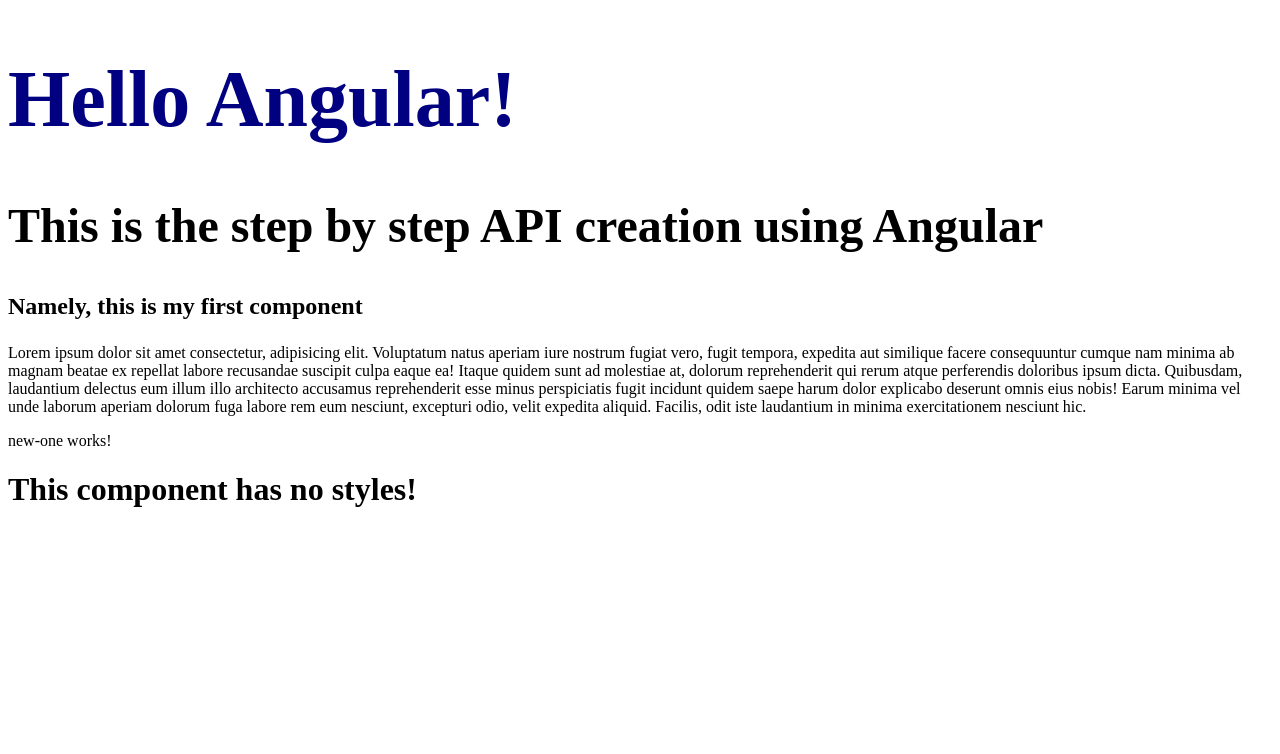
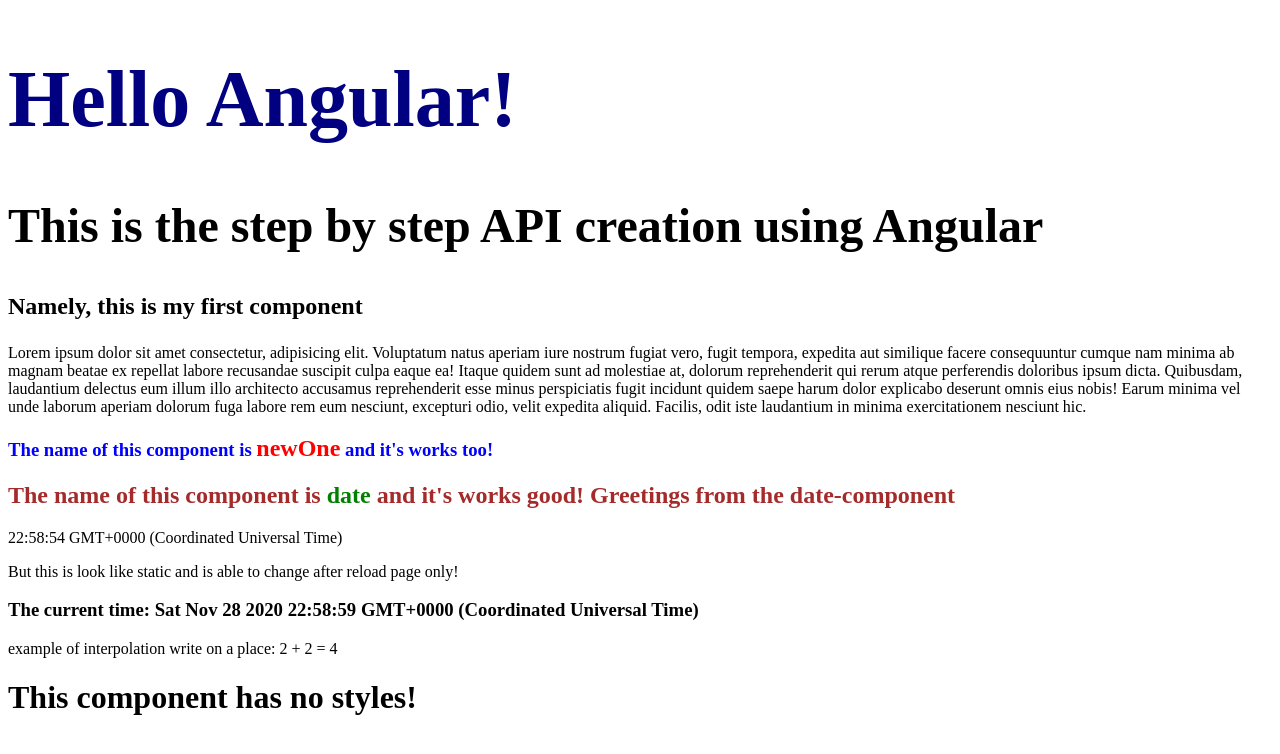
Before and after one commit to VolodymyrSSS/ANGULAR-training, an Angular app in the folder app-steps/: page / in a window 1280 px wide. Shown: the top 754 px of the page. Built offline with nearby package versions, Linux system fonts and the light colour scheme.

Commit message:
data binding, interpolation

```diff
--- a/app-steps/src/app/app.component.html
+++ b/app-steps/src/app/app.component.html
@@ -7,3 +7,5 @@
 <p>Lorem ipsum dolor sit amet consectetur, adipisicing elit. Voluptatum natus aperiam iure nostrum fugiat vero, fugit tempora, expedita aut similique facere consequuntur cumque nam minima ab magnam beatae ex repellat labore recusandae suscipit culpa eaque ea! Itaque quidem sunt ad molestiae at, dolorum reprehenderit qui rerum atque perferendis doloribus ipsum dicta. Quibusdam, laudantium delectus eum illum illo architecto accusamus reprehenderit esse minus perspiciatis fugit incidunt quidem saepe harum dolor explicabo deserunt omnis eius nobis! Earum minima vel unde laborum aperiam dolorum fuga labore rem eum nesciunt, excepturi odio, velit expedita aliquid. Facilis, odit iste laudantium in minima exercitationem nesciunt hic.</p>
 
 <app-new-one></app-new-one>
+
+<app-date></app-date>
--- a/app-steps/src/app/app.module.ts
+++ b/app-steps/src/app/app.module.ts
@@ -3,11 +3,13 @@
 
 import { AppComponent } from './app.component';
 import { NewOneComponent } from './new-one/new-one.component';
+import { DateComponent } from './date/date.component';
 
 @NgModule({
   declarations: [
     AppComponent,
     NewOneComponent,
+    DateComponent,
   ],
   imports: [
     BrowserModule
--- /dev/null
+++ b/app-steps/src/app/date/date.component.html
@@ -0,0 +1,10 @@
+<h2>The name of this component is <span class="date">date</span> and it's works good!
+{{ message2 }}
+</h2>
+{{ message3 }}
+<p></p>
+But this is look like static and is able to change after reload page only!
+<div>
+  <h3>The current time: {{ message1 }} {{ message4 }}</h3>
+  <p>example of interpolation write on a place: 2 + 2 = {{ 2 + 2}}</p>
+</div>
--- /dev/null
+++ b/app-steps/src/app/date/date.component.scss
@@ -0,0 +1,7 @@
+h2 {
+  color: #a52a2a;
+
+  .date {
+    color: #008000;
+  }
+}
--- /dev/null
+++ b/app-steps/src/app/date/date.component.ts
@@ -0,0 +1,25 @@
+import { Component, OnInit } from '@angular/core';
+
+@Component({
+  selector: 'app-date',
+  templateUrl: './date.component.html',
+  styleUrls: ['./date.component.scss']
+})
+export class DateComponent implements OnInit {
+
+  message1: string = new Date().toDateString();
+  message2: string;
+  message3: string = new Date().toTimeString();
+  message4: string;
+
+  constructor() {
+    this.message2 = 'Greetings from the date-component';
+    setInterval (() => {
+      this.message4 = new Date().toTimeString();
+    }, 1000)
+  }
+
+  ngOnInit(): void {
+  }
+
+}
--- a/app-steps/src/app/new-one/new-one.component.html
+++ b/app-steps/src/app/new-one/new-one.component.html
@@ -1 +1 @@
-<p>new-one works!</p>
+<h3>The name of this component is <span class="new-one">newOne</span> and it's works too!</h3>
--- a/app-steps/src/app/new-one/new-one.component.scss
+++ b/app-steps/src/app/new-one/new-one.component.scss
@@ -0,0 +1,8 @@
+h3 {
+  color: #0000ff;
+
+  .new-one {
+    color: #ff0000;
+    font-size: 1.5rem;
+  }
+}
```
